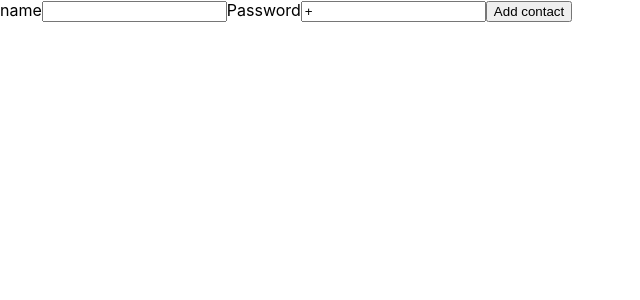
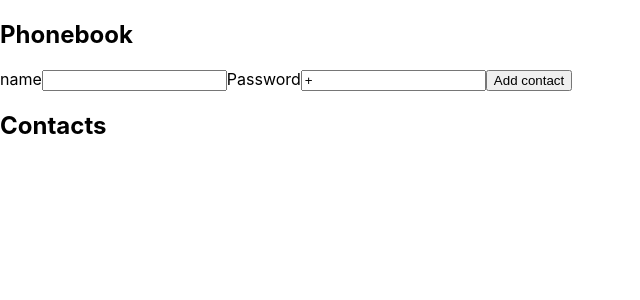
Before and after one commit to IvanRuskevych/goit-react-hw-02-phonebook, a React (Create React App) app: page / in a window 1280 px wide. Shown: the top 300 px of the page, without its empty margins (0-640 px from the left). Built offline with nearby package versions, Linux system fonts and the light colour scheme.

Commit message:
done --> add contacts

```diff
--- a/src/components/App.jsx
+++ b/src/components/App.jsx
@@ -1,45 +1,80 @@
-import { Field, Form, Formik } from 'formik';
-import React from 'react';
+import { nanoid } from 'nanoid';
+import React, { Component } from 'react';
 
-const initialValues = {
+class App extends Component {
+  state = {
     contacts: [],
     name: '',
     number: '+',
   };
 
-export default function App() {
-  const handleSubmit = (values, actions) => {
-    console.log(initialValues.contacts);
-    console.log(values);
-    console.log(actions);
+  handleChange = name => e => {
+    this.setState(() => ({ [name]: e.target.value }));
   };
+
+  addContact = ({ name, number }) => {
+    const newContact = {
+      id: nanoid(5),
+      name,
+      number,
+    };
+
+    this.setState(prevState => ({
+      contacts: [...prevState.contacts, newContact],
+    }));
+  };
+
+  handleSubmit = e => {
+    e.preventDefault();
+
+    this.addContact(this.state);
+  };
+
+  render() {
     return (
-    <Formik initialValues={initialValues} onSubmit={handleSubmit}>
-      <Form autoComplete="off">
-        <label htmlFor="name">
+      <>
+        <h2>Phonebook</h2>
+        <form autoComplete="off" onSubmit={this.handleSubmit}>
+          <label>
             name
-          <Field
+            <input
               name="name"
               type="text"
-            pattern="^[a-zA-Zа-яА-Я]+(([' -][a-zA-Zа-яА-Я ])?[a-zA-Zа-яА-Я]*)*$"
-            title="Name may contain only letters, apostrophe, dash and spaces. For example Adrian, Jacob Mercer, Charles de Batz de Castelmore d'Artagnan"
-            required
+              value={this.state.name}
+              onChange={this.handleChange('name')}
+              // pattern="^[a-zA-Zа-яА-Я]+(([' -][a-zA-Zа-яА-Я ])?[a-zA-Zа-яА-Я]*)*$"
+              // title="Name may contain only letters, apostrophe, dash and spaces. For example Adrian, Jacob Mercer, Charles de Batz de Castelmore d'Artagnan"
+              // required
             />
           </label>
-        <label htmlFor="password">
+          <label>
             Password
-          <Field
+            <input
               type="tel"
               name="number"
-            pattern="\+?\d{1,4}?[-.\s]?\(?\d{1,3}?\)?[-.\s]?\d{1,4}[-.\s]?\d{1,4}[-.\s]?\d{1,9}"
-            title="Phone number must be digits and can contain spaces, dashes, parentheses and can start with +"
-            required
+              value={this.state.number}
+              onChange={this.handleChange('number')}
+              // pattern="\+?\d{1,4}?[-.\s]?\(?\d{1,3}?\)?[-.\s]?\d{1,4}[-.\s]?\d{1,4}[-.\s]?\d{1,9}"
+              // title="Phone number must be digits and can contain spaces, dashes, parentheses and can start with +"
+              // required
             />
           </label>
           <button type="submit">Add contact</button>
-      </Form>
-    </Formik>
+        </form>
+
+        <h2>Contacts</h2>
+        <ul>
+          {this.state.contacts.map(contact => {
+            return (
+              <li key={nanoid(5)}>{`${contact.name}: ${contact.number}`}</li>
             );
+          })}
+        </ul>
+      </>
+    );
+  }
 
   // ----------------------
 }
+
+export default App;
```
Lines whose indentation alone changed are shown as unchanged.
